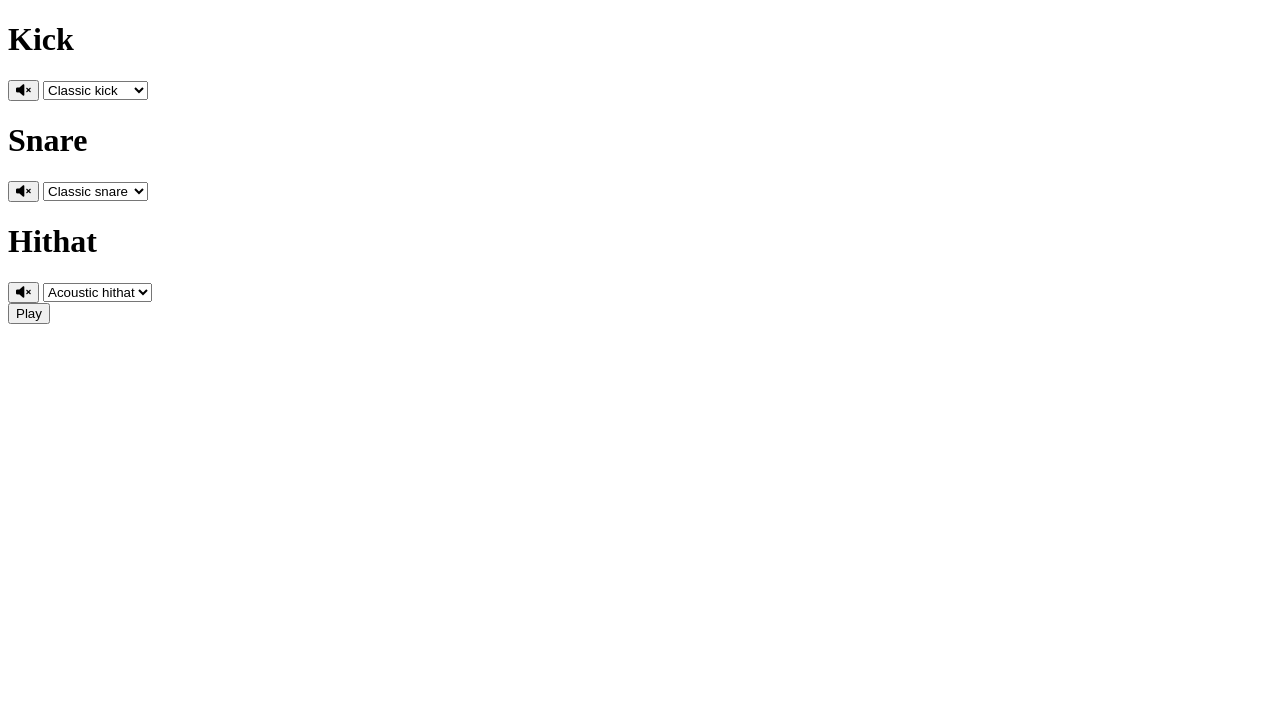
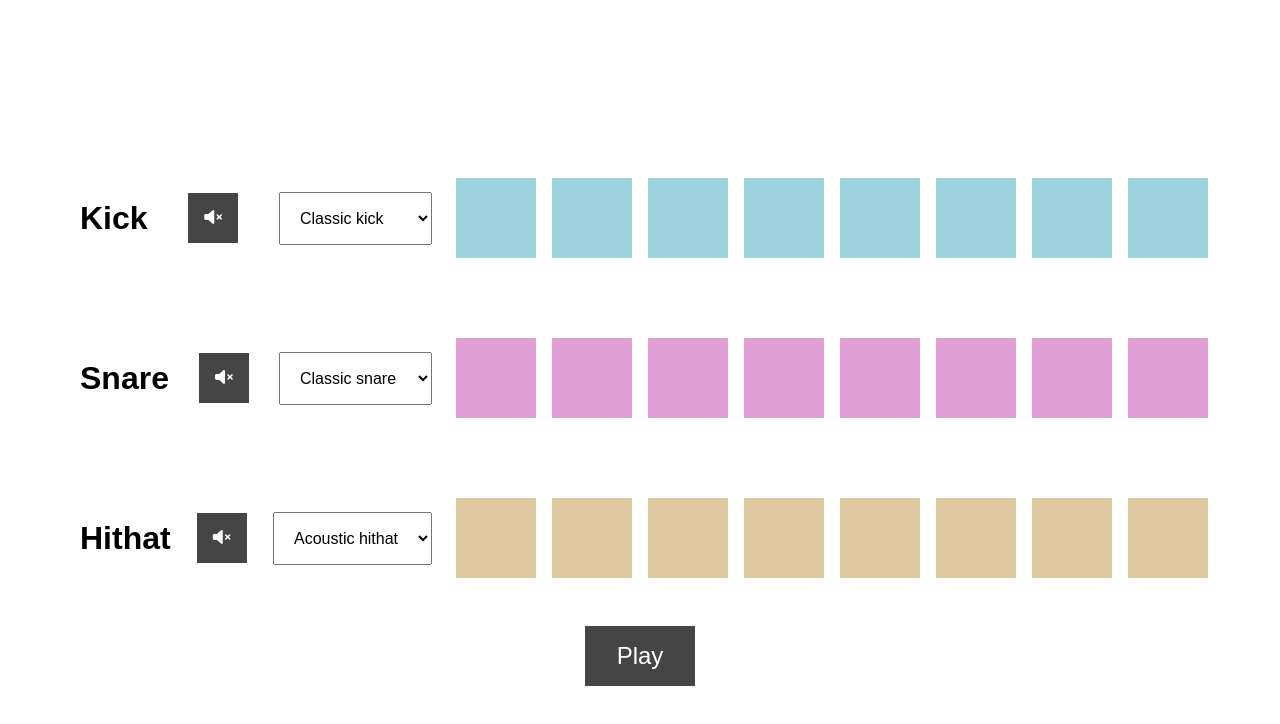
Before and after one commit to Mass-rj05/beat-maker-js, a plain HTML site: page index.html in a window 1280 px wide. Drawn offline with Linux system fonts and the light colour scheme.

Commit message:
Css setup

```diff
--- a/index.html
+++ b/index.html
@@ -87,8 +87,8 @@
           <div class="pad hithat-pad b7"></div>
         </div>
       </div>
+      <button class="play">Play</button>
     </div>
-    <button class="play">Play</button>
     <audio class="kick-sound" src="./sounds/kick-classic.wav"></audio>
     <audio class="snare-sound" src="./sounds/snare-acoustic01.wav"></audio>
     <audio class="hithat-sound" src="./sounds/hihat-acoustic01.wav"></audio>
--- a/styles.css
+++ b/styles.css
@@ -0,0 +1,106 @@
+* {
+  margin: 0;
+  padding: 0;
+  box-sizing: border-box;
+}
+
+body {
+  font-family: sans-serif;
+}
+
+i,
+svg {
+  pointer-events: none;
+}
+
+.kick-pad,
+.snare-pad,
+.hithat-pad {
+  width: 5rem;
+  height: 5rem;
+  margin: 1rem 0.5rem;
+  cursor: pointer;
+}
+.kick-pad {
+  background-color: rgb(160, 211, 224);
+}
+.snare-pad {
+  background-color: rgb(224, 160, 213);
+}
+.hithat-pad {
+  background-color: rgb(224, 201, 160);
+}
+
+.kick-pad.active {
+  background-color: rgb(116, 208, 231);
+}
+
+.snare-pad.active {
+  background-color: rgb(218, 108, 199);
+}
+
+.hithat-pad.active {
+  background-color: rgb(216, 174, 100);
+}
+
+.sequencer {
+  display: flex;
+  flex-direction: column;
+  align-items: center;
+  justify-content: center;
+
+  min-height: 100vh;
+}
+.kick-track,
+.snare-track,
+.hithat-track {
+  display: flex;
+  width: 90%;
+
+  align-items: center;
+  justify-content: space-between;
+  margin-top: 3rem;
+}
+
+.kick,
+.snare,
+.hithat {
+  display: flex;
+}
+
+.controls {
+  display: flex;
+  justify-content: space-between;
+  align-items: center;
+  flex: 1;
+  margin: 0rem 1rem;
+}
+
+.controls button {
+  border: none;
+  padding: 1rem;
+  font-size: 1rem;
+  color: white;
+  cursor: pointer;
+  transition: all 0.5s ease;
+  background: rgb(70, 69, 69);
+}
+
+.pad {
+  transition: all 0.5s ease;
+}
+
+.play {
+  border: none;
+  padding: 1rem 2rem;
+  margin-top: 2rem;
+  font-size: 1.5rem;
+  color: white;
+  cursor: pointer;
+  background: rgb(70, 69, 69);
+}
+
+select {
+  padding: 1rem;
+  font-size: 1rem;
+}
```
